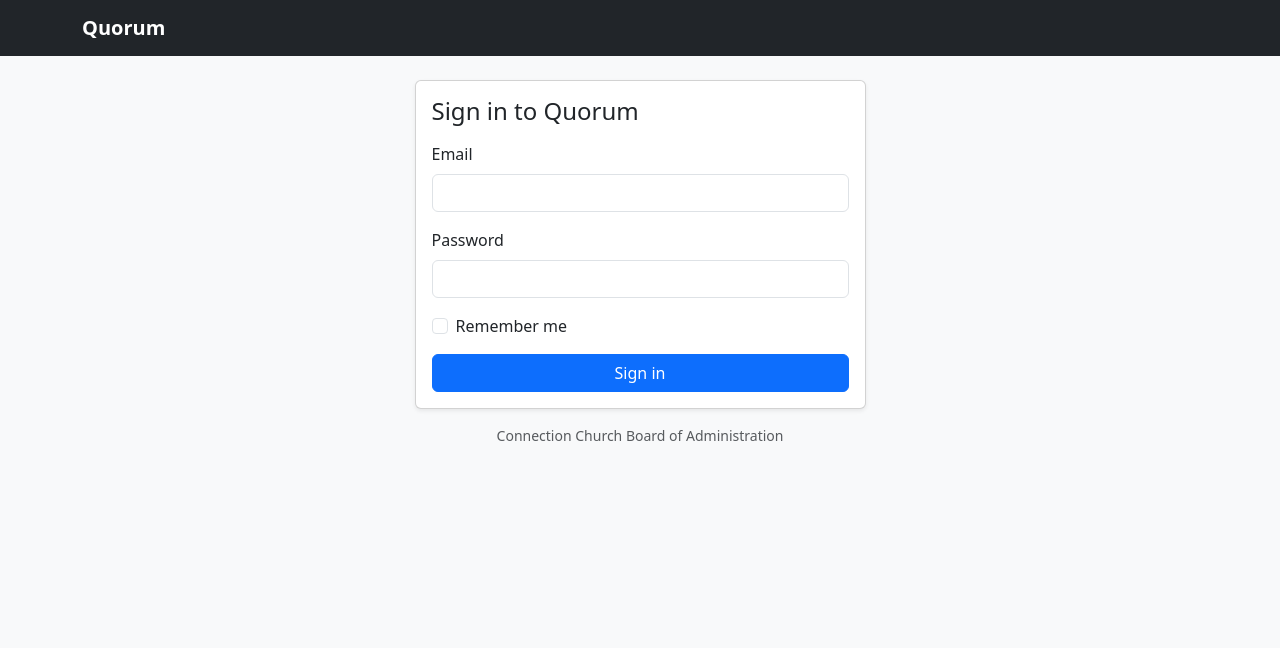
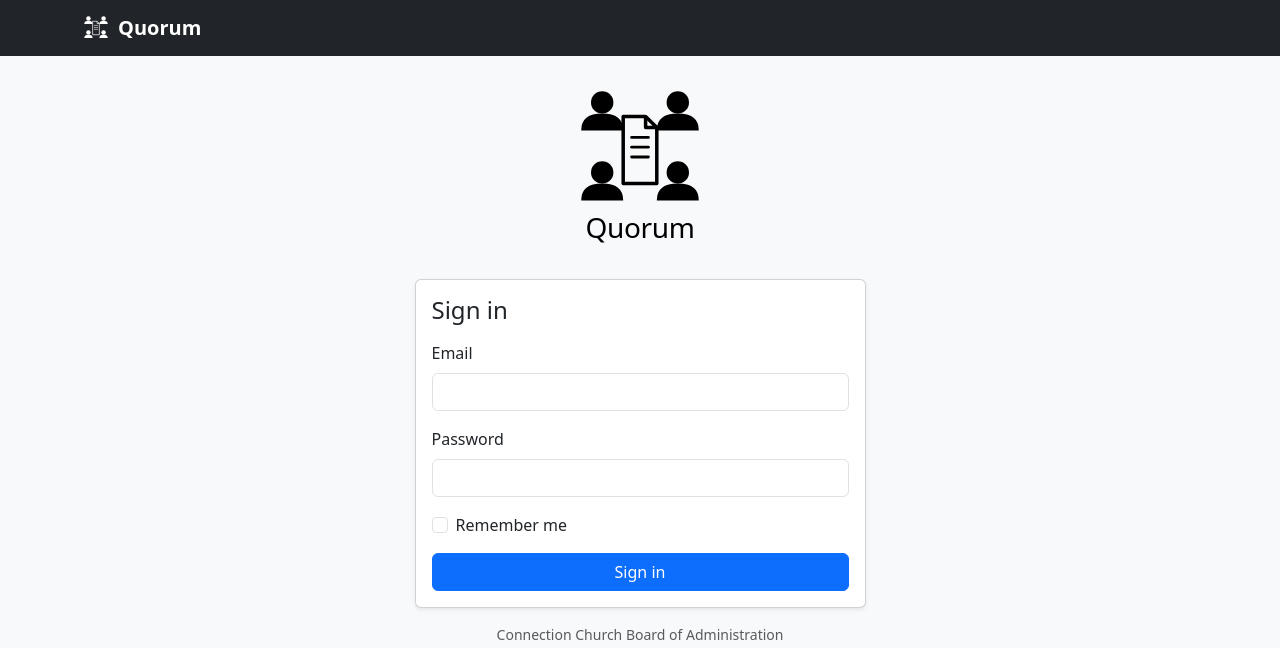
Before and after one commit to isquire/Quorum, a Flask app: page /auth/login in a window 1280 px wide. Shown: the top 648 px of the page. Run offline with Flask 3, Linux system fonts and the light colour scheme; some libraries are stand-ins or nearby versions.

Commit message:
Add Quorum logo to navbar, login page, and about page
Created SVG logo matching the provided design: four people silhouettes
arranged around a central document icon. Two versions:
- logo.svg: icon only, used in the navbar brand (28x28px)
- logo-full.svg: icon + "Quorum" text, used on login and about pages

Logo uses currentColor so it adapts to context:
- White in the dark navbar (via CSS brightness/invert filter)
- Navy blue (#1b365d) on the login page in light mode
- Soft blue (#8eafd0) on the login page in dark mode

https://claude.ai/code/session_01VU7p4gPzq1KhC5ogtiRhe7

```diff
--- a/app/static/css/quorum.css
+++ b/app/static/css/quorum.css
@@ -22,6 +22,21 @@ blockquote.blockquote {
     color: var(--bs-body-color);
     font-style: italic;
     border-left-width: 3px !important;
+}
+
+/* ── Logo ── */
+
+/* Logo in navbar: white to match navbar-dark text. */
+.navbar-dark .navbar-logo {
+    filter: brightness(0) invert(1);
+}
+
+/* Login page logo: navy blue in light mode, light in dark mode. */
+.login-logo {
+    color: #1b365d;
+}
+[data-bs-theme="dark"] .login-logo {
+    color: #8eafd0;
 }
 
 /* ── Dark mode adjustments ── */
--- a/app/templates/auth/login.html
+++ b/app/templates/auth/login.html
@@ -4,9 +4,12 @@
 {% block content %}
 <div class="row justify-content-center">
   <div class="col-md-5">
+    <div class="text-center mb-4">
+      <img src="{{ url_for('static', filename='img/logo-full.svg') }}" alt="Quorum" width="140" class="login-logo">
+    </div>
     <div class="card shadow-sm">
       <div class="card-body">
-        <h1 class="h4 mb-3">Sign in to Quorum</h1>
+        <h1 class="h4 mb-3">Sign in</h1>
         <form method="post">
           {{ form.hidden_tag() }}
           {{ render_field(form.email) }}
--- a/app/templates/base.html
+++ b/app/templates/base.html
@@ -20,7 +20,8 @@
 <body class="bg-body-tertiary">
 <nav class="navbar navbar-expand-md navbar-dark bg-dark mb-4">
   <div class="container">
-    <a class="navbar-brand fw-bold" href="{{ url_for('main.dashboard') }}">
+    <a class="navbar-brand fw-bold d-flex align-items-center" href="{{ url_for('main.dashboard') }}">
+      <img src="{{ url_for('static', filename='img/logo.svg') }}" alt="" width="28" height="28" class="me-2 navbar-logo">
       {{ app_name }}
     </a>
     <button class="navbar-toggler" type="button" data-bs-toggle="collapse" data-bs-target="#mainNav">
--- a/app/templates/main/about.html
+++ b/app/templates/main/about.html
@@ -3,7 +3,9 @@
 {% block content %}
 <div class="row justify-content-center">
   <div class="col-md-8">
-    <h1 class="h3 mb-4">About Quorum</h1>
+    <div class="text-center mb-4">
+      <img src="{{ url_for('static', filename='img/logo-full.svg') }}" alt="Quorum" width="120" class="login-logo">
+    </div>
 
     <div class="card mb-4 shadow-sm">
       <div class="card-header">Church Identity</div>
```
Also changed, not shown: app/static/img/logo-full.svg (added), app/static/img/logo.svg (added).
